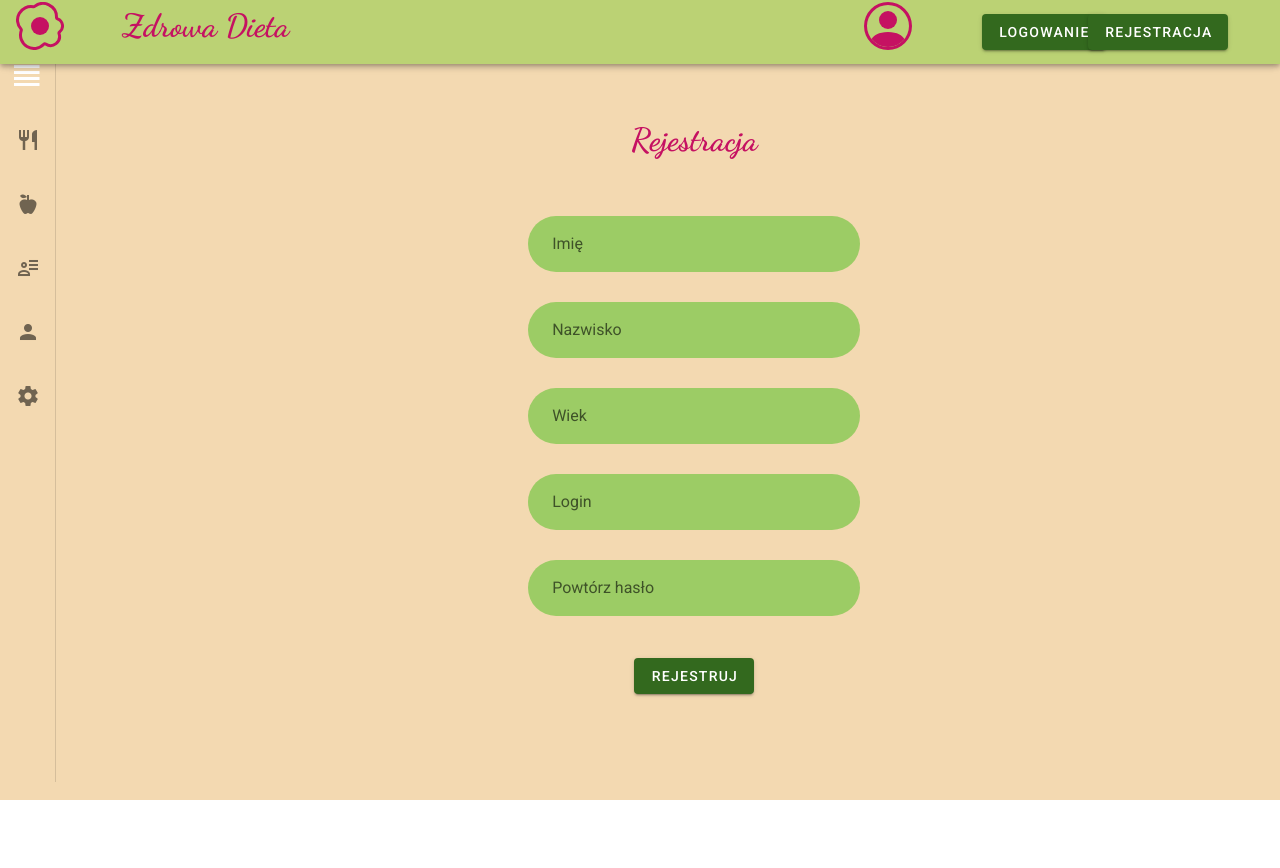
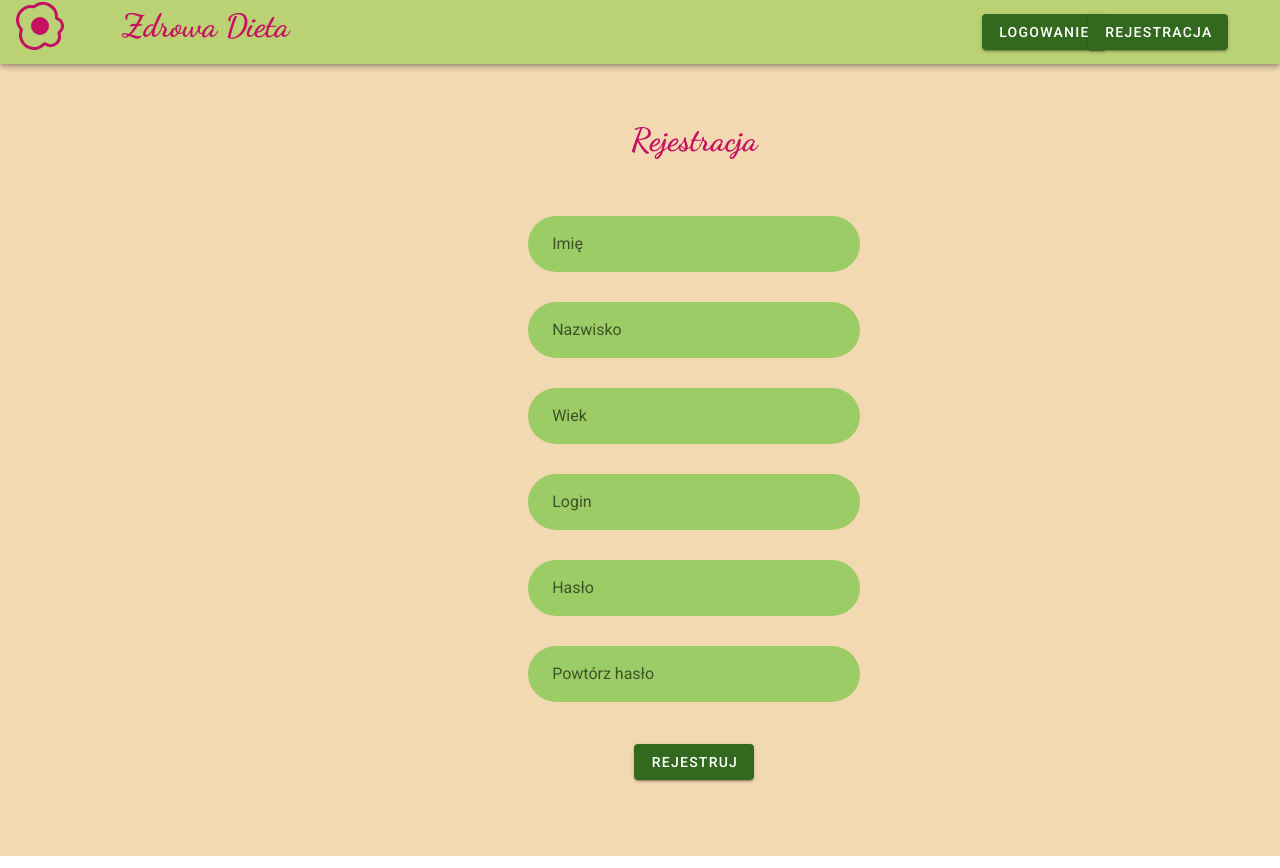
Before and after one commit to yuriykis/dietacukrzyka, a Vue app in the folder frontend/: page /register in a window 1280 px wide. Before the commit the page ends 800 px from the top, so only its background shows below. Built offline with nearby package versions, Linux system fonts and the light colour scheme.

Commit message:
fix-login-bugs

```diff
--- a/frontend/src/components/App.vue
+++ b/frontend/src/components/App.vue
@@ -6,7 +6,7 @@
       dark
       depressed
     >
-    <v-row>
+    <v-row v-if="isUserLogin">
       <v-col cols="1">
         <AppIcon @click="goToHome"/>
       </v-col>
@@ -15,6 +15,21 @@
       </v-col>
       <v-col cols="1">
         <PersonIcon/>
+      </v-col>
+      <v-col cols="1">
+        <v-btn color="light-green darken-4" class="ma-3" @click="logout">{{ 'Wyloguj' }}</v-btn>
+      </v-col>
+      <v-col cols="1">
+      </v-col>
+    </v-row>
+    <v-row v-else>
+      <v-col cols="1">
+        <AppIcon @click="goToHome"/>
+      </v-col>
+      <v-col cols="7">
+        <h1>Zdrowa Dieta</h1>
+      </v-col>
+      <v-col cols="1">
       </v-col>
       <v-col cols="1">
         <v-btn color="light-green darken-4" class="ma-3" @click="login">{{ 'Logowanie' }}</v-btn>
@@ -28,7 +43,7 @@
     <v-main>
       <v-row>
         <v-col lg="3" class="pt-0 pb-0">
-           <Menu/>
+           <Menu v-if="isUserLogin"/>
         </v-col>
         <v-col lg="7">
            <router-view/>
@@ -45,10 +60,13 @@
 import AppIcon from '@/assets/logo.svg';
 import PersonIcon from '@/assets/person-circle.svg';
 import Menu from '@/components/Menu';
+import { updateAccessToken, isValidAccessToken, removeLocalStorageTokens } from '@/services/auth'
 
 export default {
   name: 'App',
-
+  data: () => ({
+    isUserLogin: false
+  }),
   components: {
     Menu,
     AppIcon,
@@ -56,14 +74,32 @@ export default {
   },
   methods: {
     goToHome () {
-        this.$router.push({ path: '/' })
+        this.$router.push({ path: '/home' })
       },
     register () {
       this.$router.push({ path: '/register' })
     },
     login () {
       this.$router.push({ path: '/login' })
+    },
+    logout () {
+      removeLocalStorageTokens()
+      this.$router.push({ path: '/login' })
+      location.reload()
+    },
+    ifUserLogin () {
+      this.isUserLogin = isValidAccessToken()
     }
+  },
+  mounted () {
+        this.$nextTick(function () {
+            window.setInterval(() => {
+                updateAccessToken()
+            },100000)
+        })
+  },
+  created () {
+    this.ifUserLogin()
   }
 }
 </script>
--- a/frontend/src/components/Home.vue
+++ b/frontend/src/components/Home.vue
@@ -6,7 +6,6 @@
 
 <script>
 import FoodMenu from '@/components/FoodMenu';
-import { getUser } from '@/services/api'
 export default {
   name: 'Home',
 
@@ -18,13 +17,8 @@ export default {
     user: {}
   }),
   created () {
-    this.getUserData()
   },
   methods: {
-    getUserData () {
-      this.user = getUser()
-      console.log(this.user)
-    }
   }
 };
 </script>
--- a/frontend/src/components/Login.vue
+++ b/frontend/src/components/Login.vue
@@ -64,6 +64,7 @@ export default {
           setLocalStorageTokens(response.data)
           this.loading = false
           this.$router.push({ path: '/home' })
+          location.reload()
         }
       }).catch(() => {
         this.loading = false
--- a/frontend/src/components/Menu.vue
+++ b/frontend/src/components/Menu.vue
@@ -57,7 +57,7 @@
     }),
     methods: {
       goToHome () {
-        this.$router.push({ path: '/' })
+        this.$router.push({ path: '/home' })
       }
     }
   }
--- a/frontend/src/components/Register.vue
+++ b/frontend/src/components/Register.vue
@@ -4,18 +4,76 @@
             <v-col class="mt-10" cols=12  align="center" justify="center">
                 <h1>Rejestracja</h1>
                 <v-container class="ma-10" style="width: 50%">
-                    <div v-for="(field, i) in fields" :key="i">
-                        <v-text-field
+                    <v-text-field
                         background-color="light-green lighten-1"
                         color="light-green darken-4"
                         height=40
                         filled
                         rounded
-                        :label= "field"
-                        v-model="user[i]"
+                        label= "Imię"
+                        :rules="[rules.required]"
+                        :v-model="user.name"
                         >
-                        </v-text-field>
-                    </div>
+                      </v-text-field>
+                    <v-text-field
+                        background-color="light-green lighten-1"
+                        color="light-green darken-4"
+                        height=40
+                        filled
+                        rounded
+                        label= "Nazwisko"
+                        :rules="[rules.required]"
+                        :v-model="user.last_name"
+                        >
+                      </v-text-field>
+                    <v-text-field
+                        background-color="light-green lighten-1"
+                        color="light-green darken-4"
+                        height=40
+                        filled
+                        rounded
+                        label= "Wiek"
+                        type="number"
+                        :rules="[rules.required,
+                            minValue(user.age, 1),
+                            maxValue(user.age, 150)
+                        ]"
+                        :v-model="user.age"
+                        >
+                      </v-text-field>
+                    <v-text-field
+                        background-color="light-green lighten-1"
+                        color="light-green darken-4"
+                        height=40
+                        filled
+                        rounded
+                        label= "Login"
+                        :rules="[rules.required]"
+                        :v-model="user.login"
+                        >
+                      </v-text-field>
+                    <v-text-field
+                        background-color="light-green lighten-1"
+                        color="light-green darken-4"
+                        height=40
+                        filled
+                        rounded
+                        label= "Hasło"
+                        :rules="[rules.required]"
+                        :v-model="user.password"
+                        >
+                      </v-text-field>
+                    <v-text-field
+                        background-color="light-green lighten-1"
+                        color="light-green darken-4"
+                        height=40
+                        filled
+                        rounded
+                        label= "Powtórz hasło"
+                        :rules="[rules.required]"
+                        :v-model="password2"
+                        >
+                      </v-text-field>
                     <v-btn color="light-green darken-4" class="ma-3 white--text" @click="registerUser">{{ 'Rejestruj' }}</v-btn>
                 </v-container>
             </v-col>
@@ -39,20 +97,25 @@ export default {
         login: '',
         password: ''
     },
-    fields: {
-        name: 'Imię',
-        last_name: 'Nazwisko',
-        age: 'Wiek',
-        login: 'Login',
-        password: 'Powtórz hasło'
-    }
+    password2: '',
+    rules: {
+        required: value1 => !!value1 || 'Pole wymagane'
+      }
+
   }),
   created () {
   },
   methods: {
     registerUser () {
       register(this.user)
-    }
+    },
+    minValue: function (v, min) {
+      return v => v >= min || 'Wartość nie może być mniejsza niż ' + Math.round(min * 1000) / 1000
+    },
+    maxValue: function (v, max) {
+      return v => v <= max || 'Wartość nie może być większa niż ' + Math.round(max * 1000) / 1000
+    },
+
   }
 };
 </script>
--- a/frontend/src/router/index.js
+++ b/frontend/src/router/index.js
@@ -5,14 +5,19 @@ import Start from '@/components/Start.vue'
 import DailyMenu from '@/components/DailyMenu.vue'
 import Register from '@/components/Register.vue'
 import Login from '@/components/Login.vue'
+import { isValidAccessToken } from '@/services/auth'
 
 Vue.use(VueRouter)
+
 
   const routes = [
   {
     path: '/',
     name: 'Start',
-    component: Start
+    component: Start,
+    meta: {
+      allowAnonymous: true
+    }
   },
   {
     path: '/home',
@@ -27,12 +32,18 @@ Vue.use(VueRouter)
   {
     path: '/register',
     name: 'Register',
-    component: Register
+    component: Register,
+    meta: {
+      allowAnonymous: true
+    }
   },
   {
     path: '/login',
     name: 'Login',
-    component: Login
+    component: Login,
+    meta: {
+      allowAnonymous: true
+    }
   }
 ]
 
@@ -42,4 +53,19 @@ const router = new VueRouter({
   routes
 })
 
+router.beforeEach((to, from, next) => {
+  if (to.matched.some(record => record.meta.allowAnonymous)) {
+    return next()
+  }
+  if (!isValidAccessToken()) {
+    next({
+      path: '/login',
+      query: { redirect: to.fullPath }
+    })
+  } else {
+    next()
+  }
+})
+
+
 export default router
--- a/frontend/src/services/api.js
+++ b/frontend/src/services/api.js
@@ -1,6 +1,6 @@
 import * as Axios from 'axios'
 
-var apiHost = 'http://localhost:8000'
+var apiHost = 'http://127.0.0.1:8000'
 
 const api = Axios.create({
     baseURL: apiHost,
@@ -18,3 +18,7 @@ export async function register (user_data) {
 export async function login (user) {
     return api.post('/api/token/', { username: user.login, password: user.password })
   }
+
+export async function refresh (refToken) {
+    return api.post('/api/token/refresh/', { refresh: refToken })
+  }
--- a/frontend/src/services/auth.js
+++ b/frontend/src/services/auth.js
@@ -1,7 +1,15 @@
 
-export const getAccessToken = () => localStorage.getItem('access')
+import jwtDecode from 'jwt-decode'
+import { refresh } from '@/services/api'
 
-export const getRefreshToken = () => localStorage.getItem('refresh')
+
+export function getAccessToken () {
+  return localStorage.getItem('access')
+}
+
+export function getRefreshToken () {
+  return localStorage.getItem('refresh')
+}
 
 
 export function setLocalStorageTokens (tokens) {
@@ -18,3 +26,29 @@ export function setLocalStorageTokens (tokens) {
     localStorage.removeItem('access')
     localStorage.removeItem('refresh')
   }
+
+  export function isValidAccessToken () {
+    return checkTokenValidity('access', getAccessToken())
+  }
+
+  export function checkTokenValidity (name, token) {
+      if (!token) {
+        return false
+      }
+      const expToken = jwtDecode(token)
+      console.log(expToken)
+      return true
+  }
+
+
+  export function updateAccessToken () {
+    const token = getAccessToken()
+    if (token){
+      const refToken = getRefreshToken()
+      refresh(refToken).then((response) => {
+        if (checkTokenValidity(response.data.access)){
+          setLocalStorageTokens(response.data)
+        }
+      })
+    }
+  }
```
